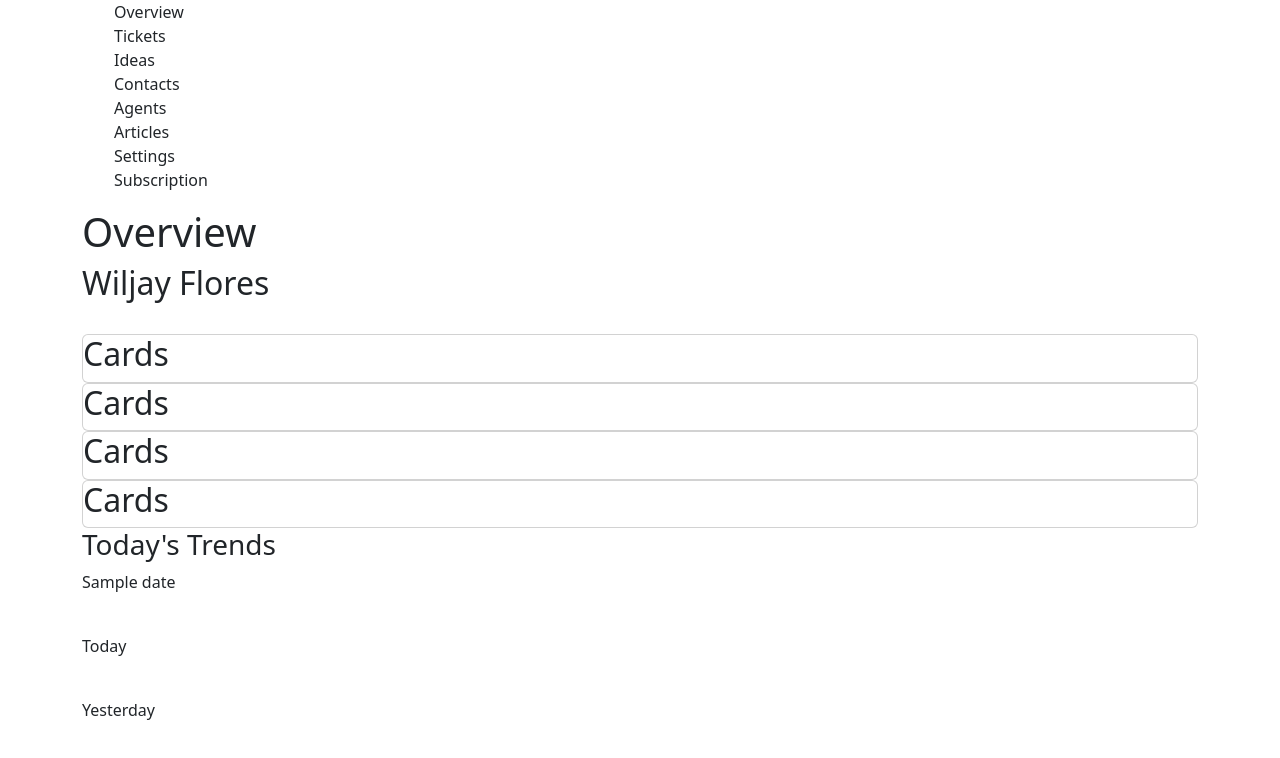
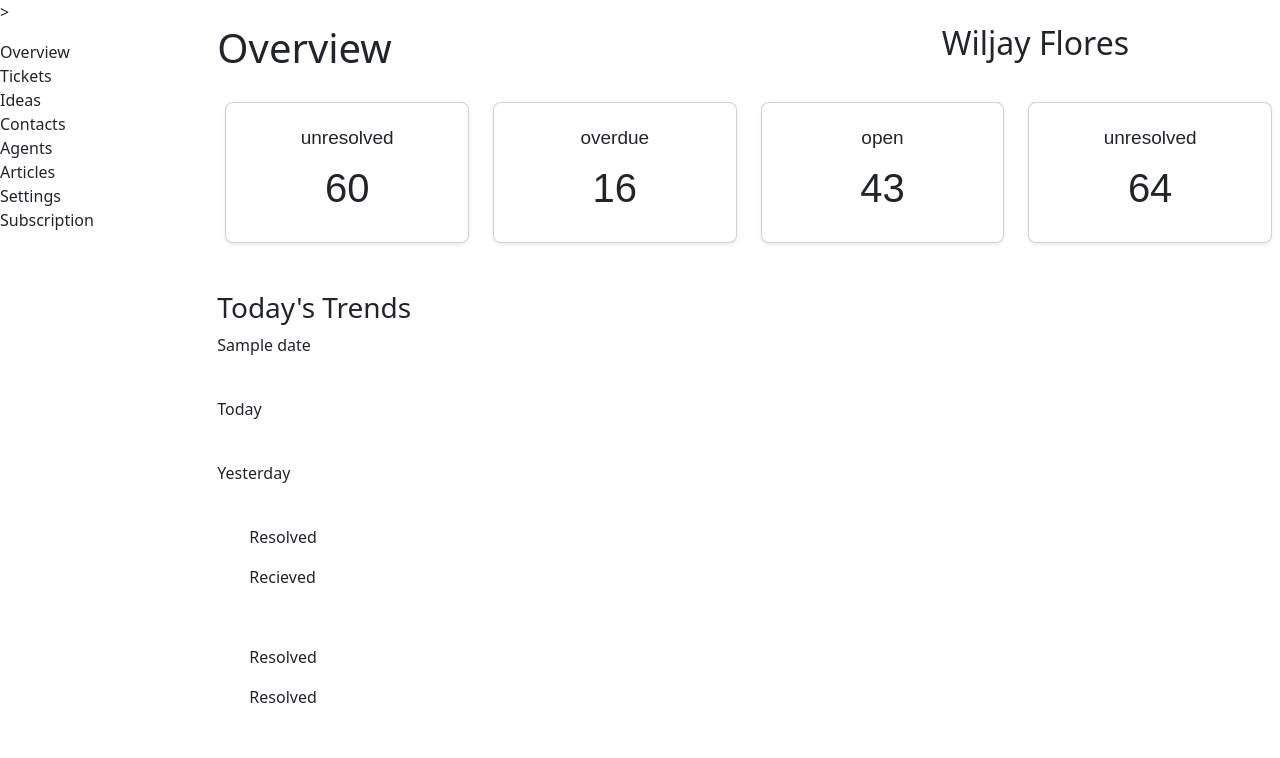
Before and after one commit to WF-Home/INM320SBB-Bootstrap-Assignment, a website: page public/index.html in a window 1280 px wide. Drawn offline with nearby package versions, Linux system fonts and the light colour scheme; a web font is replaced by a local one.

Commit message:
Implemented sass and created script to make summary cards

```diff
--- /dev/null
+++ b/public/assets/js/summaryCards.js
@@ -0,0 +1,24 @@
+const summaryItems = [
+    { label: "unresolved", value: 60 },
+    { label: "overdue", value: 16 },
+    { label: "open", value: 43 },
+    { label: "unresolved", value: 64 }
+]
+
+let summarySection = document.getElementById("summary-section");
+
+summarySection.innerHTML = summaryContent(summaryItems);
+
+function summaryContent(summaryItems) {
+    let template = ``;
+    summaryItems.forEach((item) => {
+        template +=  `
+        <div class="col">
+            <article class="summary-card card mb-4 rounded-3 shadow-sm py-4">
+                <h4 class="card-title">${item.label}</h4>
+                <p class="card-text">${item.value}</p>
+            </article>
+        </div>`
+    });
+    return template;
+}
--- a/public/index.html
+++ b/public/index.html
@@ -1,21 +1,17 @@
 <!DOCTYPE html>
 <html lang="en">
-
     <head>
         <meta charset="UTF-8">
         <meta name="viewport" content="width=device-width, initial-scale=1.0">
         <link rel="stylesheet" href="https://cdn.jsdelivr.net/npm/reset-css@3.0.0/reset.min.css" />
-    <link href="https://cdn.jsdelivr.net/npm/bootstrap@5.3.8/dist/css/bootstrap.min.css" rel="stylesheet"
-        integrity="sha384-sRIl4kxILFvY47J16cr9ZwB07vP4J8+LH7qKQnuqkuIAvNWLzeN8tE5YBujZqJLB" crossorigin="anonymous">
-    <title>Document</title>
-    <link href="/assets/style.css" rel="stylesheet">
+        <link href="https://cdn.jsdelivr.net/npm/bootstrap@5.3.8/dist/css/bootstrap.min.css" rel="stylesheet" integrity="sha384-sRIl4kxILFvY47J16cr9ZwB07vP4J8+LH7qKQnuqkuIAvNWLzeN8tE5YBujZqJLB" crossorigin="anonymous">>
+        <link href="/assets/css/style.css" rel="stylesheet">
     </head>
-
     <body>
-    <div class="container">
-        <aside>
-            <nav class="nav flex-column">
-                <ul>
+        <div class="row">
+            <aside class="sidebar col-2 d-none d-md-block">
+                <nav class="offcanvas-body d-md-flex flex-column p-0 pt-lg-3 overflow-y-auto">
+                    <ul class="nav flex-column">
                         <li>Overview</li>
                         <li>Tickets</li>
                         <li>Ideas</li>
@@ -27,30 +23,18 @@
                     </ul>
                 </nav>
             </aside>
-    <main class="flex-column">
-        <section id="Top nav">
-            <h1>Overview</h1>
-            <section id="icons">
-
+            <main class="col">
+                <section id="top-nav" class="row">
+                    <h1 class="col">Overview</h1>
+                    <section id="icons" class="col">
                     </section>
-            <section id="profile">
+                    <section id="profile" class="col">
                         <h2 id="name">Wiljay Flores</h2>
                         <img src="" id="profile-photo">
                     </section>
                 </section>
-        <section id="summary">
-            <div class="card">
-                <h2>Cards</h2>
-            </div>
-            <div class="card">
-                <h2>Cards</h2>
-            </div>
-            <div class="card">
-                <h2>Cards</h2>
-            </div>
-            <div class="card">
-                <h2>Cards</h2>
-            </div>
+                <section id="summary-section" class="row row-cols-1 row-cols-sm-2 row-cols-md-4 mb-3 p-2 text-center">
+
                 </section>
                 <section id="graph-area">
                     <div id="graph-container">
@@ -68,7 +52,45 @@
                                 </div>
                             </section>
                         </div>
+                        <img id="graph">
                     </div>
                 </section>
+                <section id="graph-info">
+                    <ul>
+                        <li>
+                            <div class="graph-info-pair">
+                                <label class="info-pair-label">Resolved</label>
+                                <p class="info-pair-value"></p>
+                            </div>
+                        </li>
+                        <li>
+                            <div class="graph-info-pair">
+                                <label class="info-pair-label">Recieved</label>
+                                <p class="info-pair-value"></p>
+                            </div>
+                        </li>
+                        <li>
+                            <div class="graph-info-pair">
+                                <label class="info-pair-label"></label>
+                                <p class="info-pair-value"></p>
+                            </div>
+                        </li>
+                        <li>
+                            <div class="graph-info-pair">
+                                <label class="info-pair-label">Resolved</label>
+                                <p class="info-pair-value"></p>
+                            </div>
+                        </li>
+                        <li>
+                            <div class="graph-info-pair">
+                                <label class="info-pair-label">Resolved</label>
+                                <p class="info-pair-value"></p>
+                            </div>
+                        </li>
+                    </ul>
+                </section>
             </main>
+        </div>
+    <script src="/assets/js/summaryCards.js"></script>
     </body>
+</html>
--- /dev/null
+++ b/src/scss/style.scss
@@ -0,0 +1,13 @@
+@import url("https://use.typekit.net/jxv0qyr.css");
+
+.summary-card {
+    font-family: "mulish-variable", sans-serif;
+
+    > h4 {
+        font-size: 19px;
+    }
+
+    > p {
+        font-size: 40px;
+    }
+}
```
Also changed, not shown: package.json (+6 -3 lines), public/assets/css/style.css (added), public/assets/style.css (deleted), 1 other file. Lines whose indentation alone changed are shown as unchanged.
